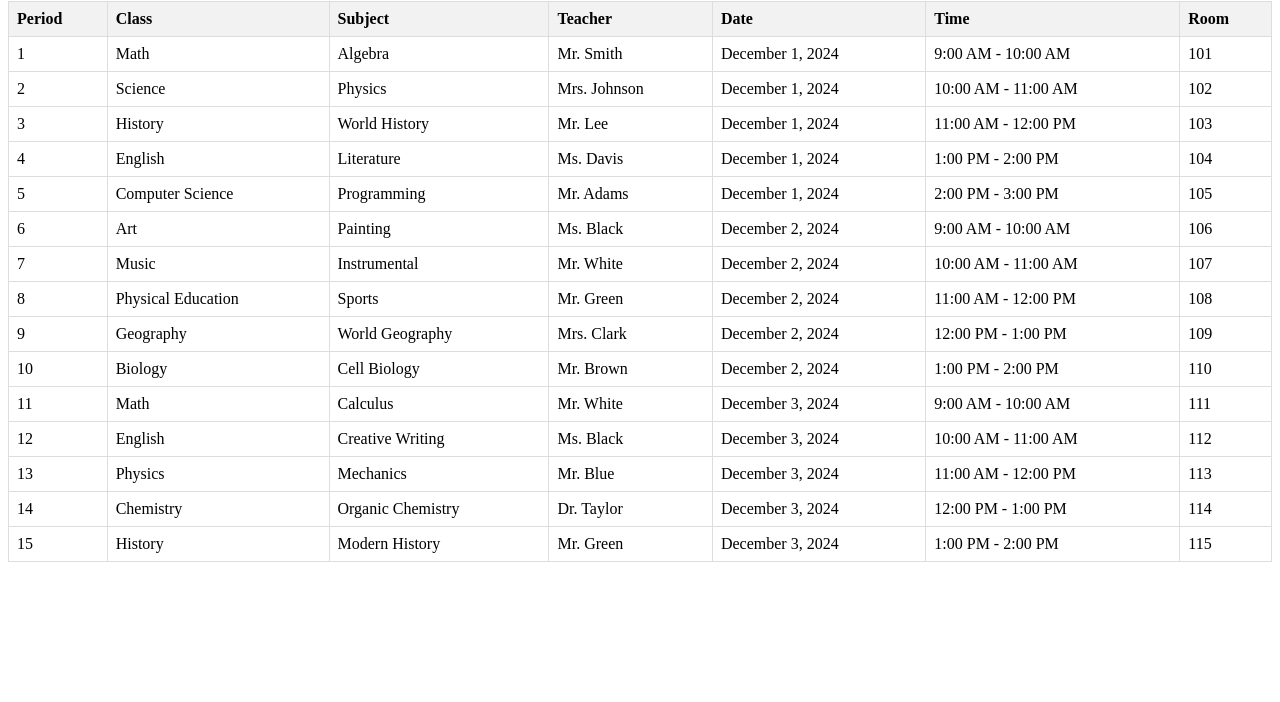
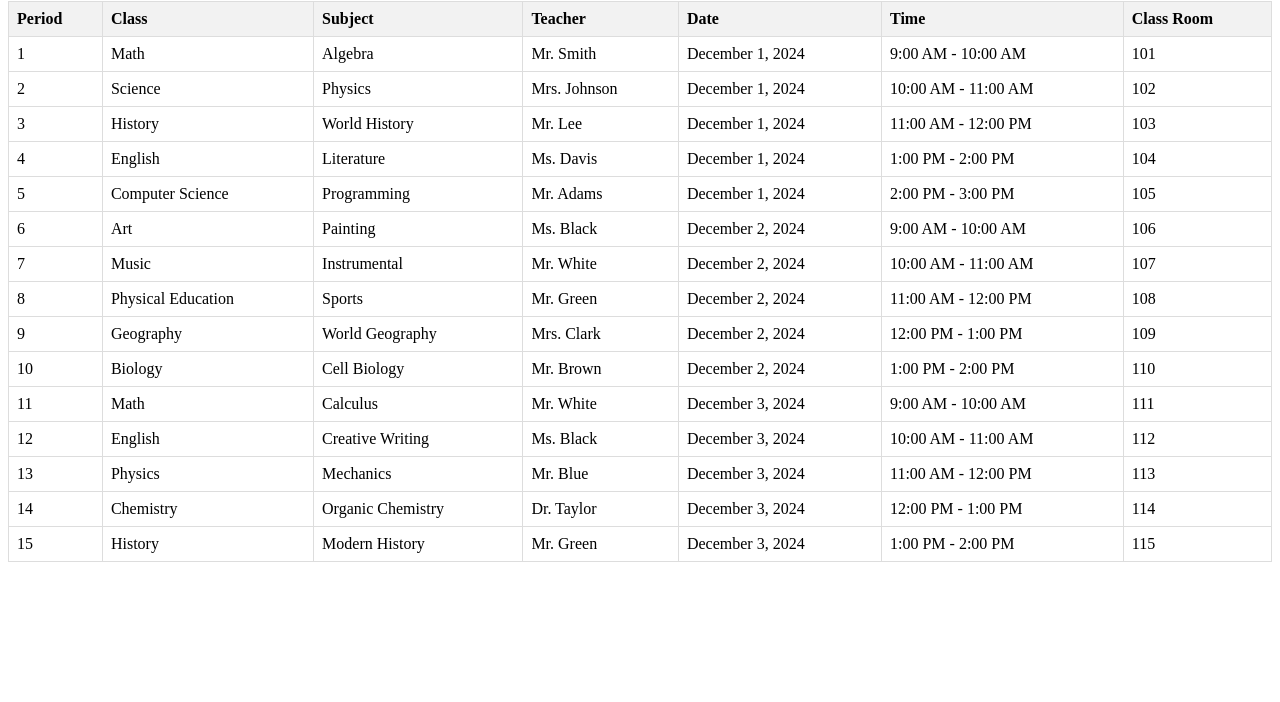
Before and after one commit to Mrvishalch/index.html, a plain HTML site: page index.html in a window 1280 px wide. Shown: the part 98-800 px from the top of the page. Drawn offline with Linux system fonts and the light colour scheme.

Commit message:
index.html

```diff
--- a/index.html
+++ b/index.html
@@ -43,7 +43,7 @@
                 <th>Teacher</th>
                 <th>Date</th>
                 <th>Time</th>
-                <th>Room</th>
+                <th>Class Room</th>
             </tr>
         </thead>
         <tbody>
```
